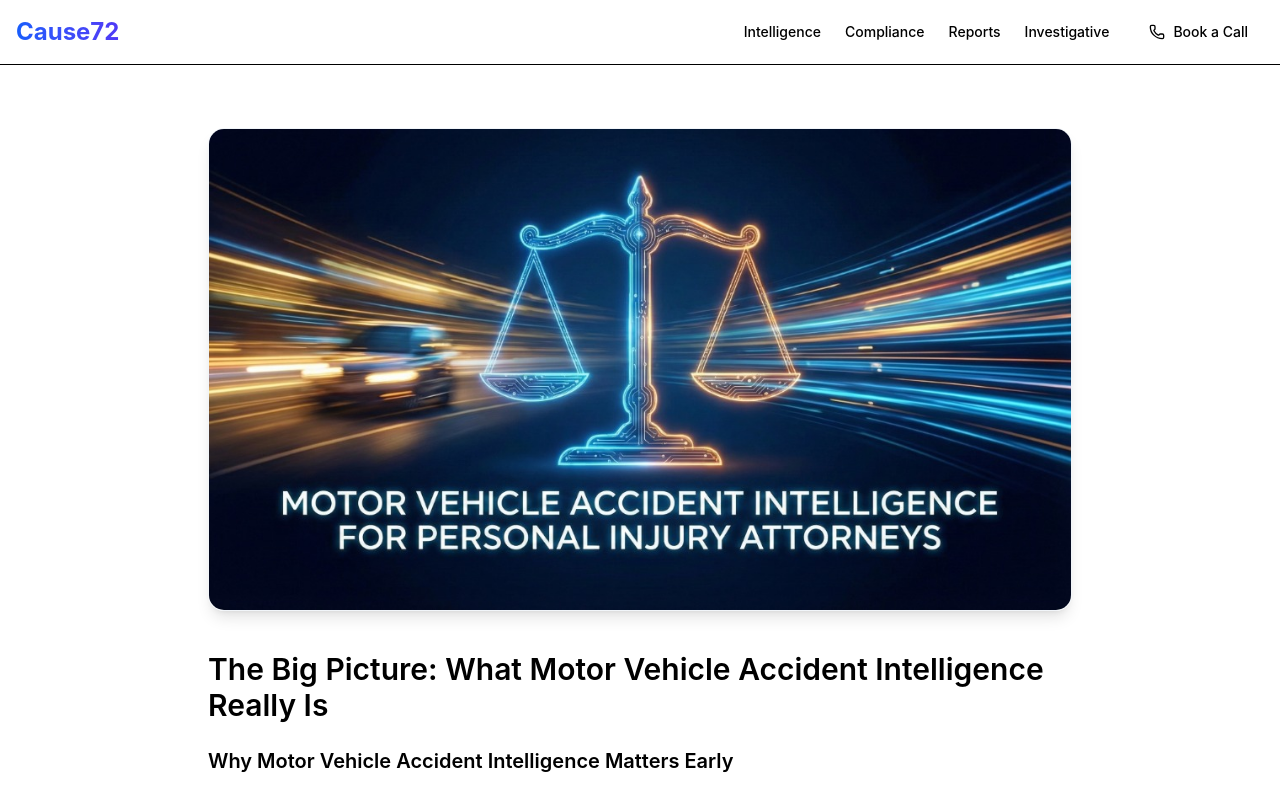
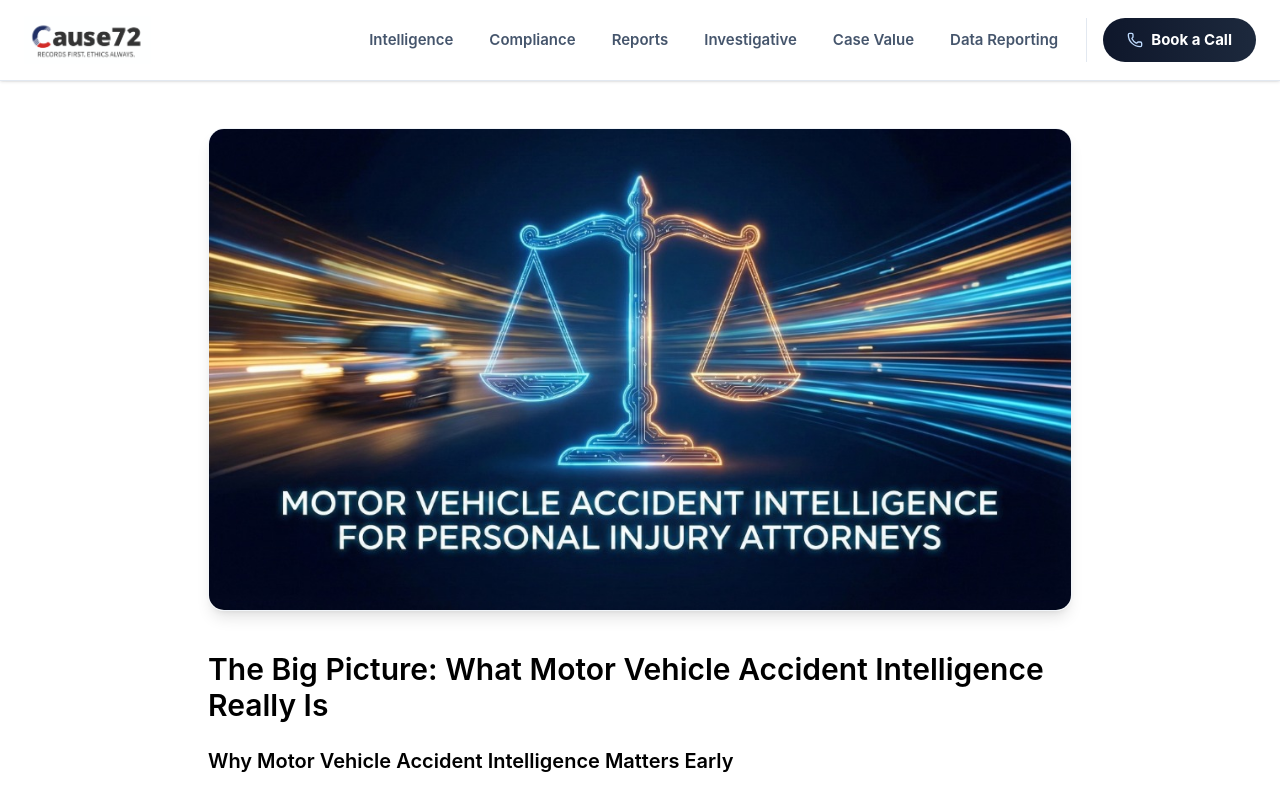
Before and after one commit to PredictionMarketing/cause72mini, a React (Vite) app: page /personal-injury/motor-vehicle-accident-intelligence in a window 1280 px wide. Shown: the top 794 px of the page. Built offline with nearby package versions, Linux system fonts and the light colour scheme.

Commit message:
Update header with logo and all navigation items

```diff
--- a/src/components/layout/Header.jsx
+++ b/src/components/layout/Header.jsx
@@ -7,7 +7,7 @@ const Header = () => {
 
     const handleBookCall = () => {
         const currentUrl = encodeURIComponent(window.location.href);
-        window.location.href = `https://calendly.com/placeholder?referrer=${currentUrl}`;
+        window.location.href = `https://calendly.com/tommylc?referrer=${currentUrl}`;
     };
 
     const navItems = [
@@ -15,63 +15,78 @@ const Header = () => {
         { label: 'Compliance', path: '/personal-injury/dppa-compliance-motor-vehicle-accident-data' },
         { label: 'Reports', path: '/personal-injury/inside-motor-vehicle-accident-reports' },
         { label: 'Investigative', path: '/personal-injury/investigative-mva-intelligence-for-law-firms' },
+        { label: 'Case Value', path: '/personal-injury/mva-intelligence-case-intake-and-case-value' },
+        { label: 'Data Reporting', path: '/personal-injury/motor-vehicle-accident-data-reporting' },
     ];
 
     return (
-        <header className="fixed top-0 w-full z-50 bg-background/80 backdrop-blur-sm border-b border-border">
-            <div className="container mx-auto px-4 h-16 flex items-center justify-between">
-                <Link to="/" className="text-xl md:text-2xl font-bold bg-clip-text text-transparent bg-gradient-to-r from-blue-600 to-indigo-600">
-                    Cause72
+        <header className="fixed top-0 w-full z-50 bg-white/90 backdrop-blur-md border-b border-slate-200 shadow-sm transition-all duration-300">
+            <div className="container mx-auto px-6 h-20 flex items-center justify-between">
+                <Link to="/" className="flex items-center gap-2 transition-transform hover:scale-105 duration-200">
+                    <img
+                        src="/assets/images/cause72_logo.png"
+                        alt="Cause72"
+                        className="h-12 w-auto object-contain"
+                    />
                 </Link>
-                <nav className="hidden md:flex items-center gap-6">
+
+                {/* Desktop Navigation */}
+                <nav className="hidden lg:flex items-center gap-1">
                     {navItems.map((item) => (
                         <Link
                             key={item.path}
                             to={item.path}
-                            className="text-sm font-medium text-muted-foreground hover:text-primary transition-colors"
+                            className="px-4 py-2 text-[15px] font-semibold text-slate-600 hover:text-blue-700 hover:bg-blue-50 rounded-lg transition-all duration-200"
                         >
                             {item.label}
                         </Link>
                     ))}
+                    <div className="pl-4 ml-2 border-l border-slate-200">
                         <button
                             onClick={handleBookCall}
-                        className="inline-flex items-center gap-2 px-4 py-2 bg-primary text-primary-foreground rounded-md text-sm font-medium hover:bg-primary/90 transition-colors"
+                            className="inline-flex items-center gap-2 px-6 py-2.5 bg-gradient-to-r from-slate-900 to-slate-800 text-white rounded-full text-[15px] font-bold hover:shadow-lg hover:ring-2 hover:ring-offset-2 hover:ring-slate-900 transition-all transform hover:-translate-y-0.5"
                         >
-                        <Phone size={16} />
+                            <Phone size={16} className="text-blue-200" />
                             Book a Call
                         </button>
+                    </div>
                 </nav>
+
+                {/* Mobile menu button */}
                 <button
-                    className="md:hidden p-2"
+                    className="lg:hidden p-2 text-slate-600 hover:bg-blue-50 hover:text-blue-700 rounded-lg transition-colors"
                     onClick={() => setIsMobileMenuOpen(!isMobileMenuOpen)}
                 >
-                    {isMobileMenuOpen ? <X /> : <Menu />}
+                    {isMobileMenuOpen ? <X size={28} /> : <Menu size={28} />}
                 </button>
             </div>
 
+            {/* Mobile Menu */}
             {isMobileMenuOpen && (
-                <div className="md:hidden absolute top-16 left-0 w-full bg-background border-b border-border p-4">
-                    <nav className="flex flex-col gap-4">
+                <div className="lg:hidden absolute top-20 left-0 w-full bg-white border-b border-gray-100 shadow-xl animate-in slide-in-from-top-2">
+                    <nav className="flex flex-col p-6 gap-2">
                         {navItems.map((item) => (
                             <Link
                                 key={item.path}
                                 to={item.path}
-                                className="text-sm font-medium"
+                                className="flex items-center px-4 py-3 text-base font-medium text-slate-700 hover:bg-slate-50 hover:text-slate-900 rounded-lg transition-colors"
                                 onClick={() => setIsMobileMenuOpen(false)}
                             >
                                 {item.label}
                             </Link>
                         ))}
+                        <div className="pt-4 mt-2 border-t border-gray-100">
                             <button
                                 onClick={() => {
                                     setIsMobileMenuOpen(false);
                                     handleBookCall();
                                 }}
-                            className="flex items-center justify-center gap-2 px-4 py-2 bg-primary text-primary-foreground rounded-md text-sm font-medium"
+                                className="w-full flex items-center justify-center gap-2 px-6 py-3 bg-slate-900 text-white rounded-lg text-base font-semibold active:bg-slate-800"
                             >
-                            <Phone size={16} />
+                                <Phone size={18} />
                                 Book a Call
                             </button>
+                        </div>
                     </nav>
                 </div>
             )}
```
Lines whose indentation alone changed are shown as unchanged.
